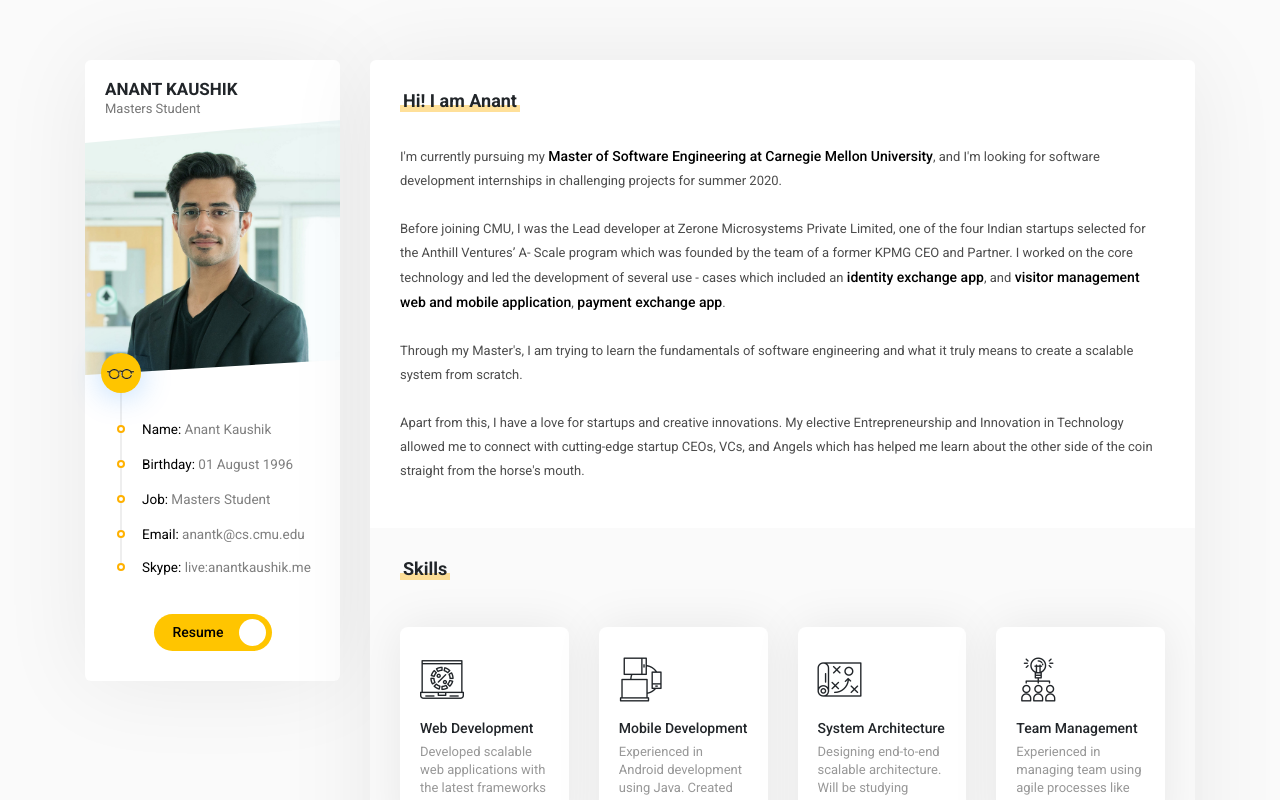
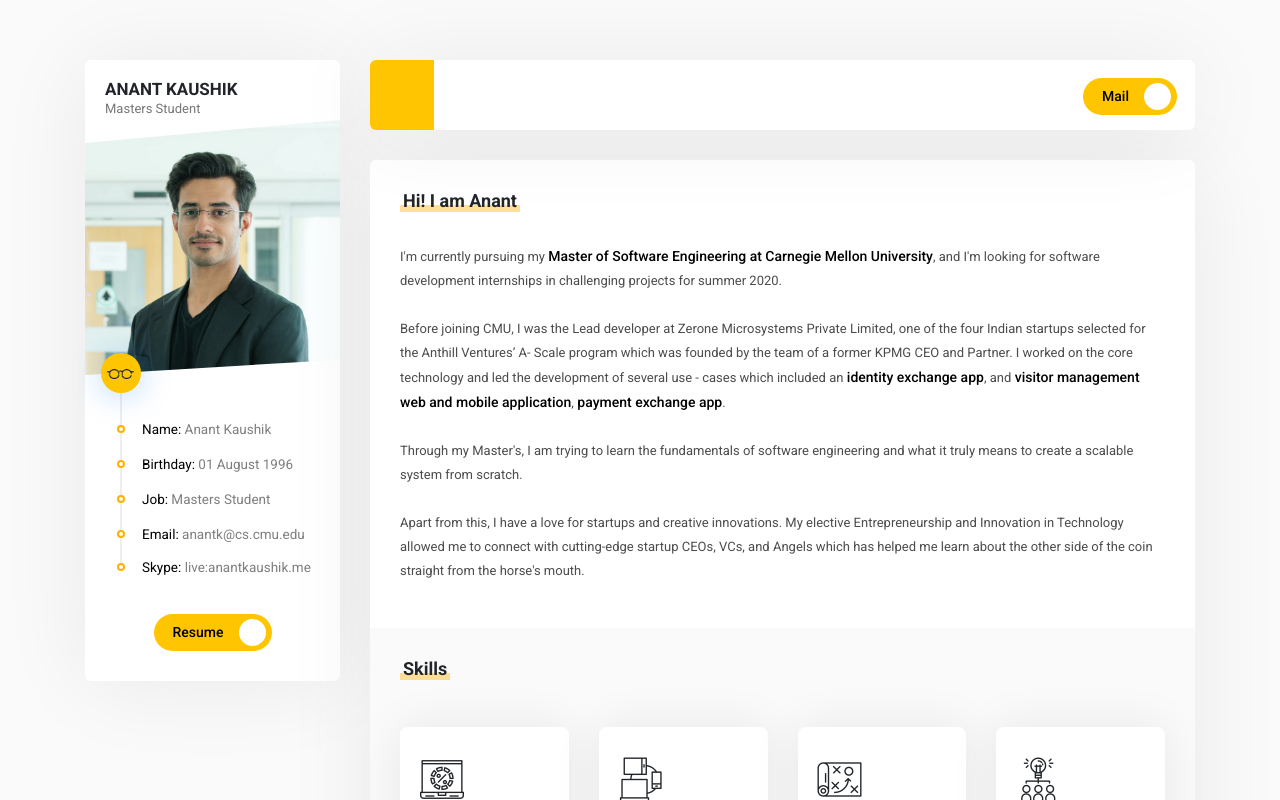
Before and after one commit to anant-kaushik/anantkaushik.com, a React (Create React App) app: page / in a window 1280 px wide. Shown: the top 800 px of the page. Built offline with nearby package versions, Linux system fonts and the light colour scheme; a web font is replaced by a local one.

Commit message:
added nav bar

```diff
--- a/src/components/App/App.css
+++ b/src/components/App/App.css
@@ -98,3 +98,9 @@ html {
 .padbot_60 {
   padding-bottom: 60px;
 }
+
+@media (max-width: 767px) {
+  .hidden-xs {
+    display: none !important;
+  }
+}
--- /dev/null
+++ b/src/components/Tab/Tab.css
@@ -0,0 +1,18 @@
+.nav-tab {
+    font-size: 14px;
+    font-weight: bold;
+    color: #000;
+    padding: 0 10px;
+    line-height: 73px;
+    display: block;
+}
+
+.nav-tab:hover {
+    transition: all ease 0.3s;
+    -webkit-transition: all ease 0.3s;
+    -moz-transition: all ease 0.3s;
+}
+
+.nav-tab:after {
+    border-right: 1px solid #dfdfdf;
+}
--- /dev/null
+++ b/src/components/Tab/Tab.jsx
@@ -0,0 +1,11 @@
+import React from "react";
+
+import "./Tab.css";
+
+const Tab = ({ name }) => (
+    <li >
+        <a href="#tab" className="nav-tab">{name}</a>
+    </li>
+)
+
+export default Tab;
--- /dev/null
+++ b/src/containers/NavBar/NavBar.css
@@ -0,0 +1,103 @@
+header nav {
+    background: #fff;
+    display: inline-block;
+    border-radius: 6px;
+    -moz-border-radius: 6px;
+    -webkit-border-radius: 6px;
+    height: 70px;
+    width: 100%;
+    margin-bottom: 30px;
+    line-height: 70px;
+    box-shadow: 0px 2px 92px 0px rgba(0, 0, 0, 0.07);
+    -webkit-box-shadow: 0px 2px 92px 0px rgba(0, 0, 0, 0.07);
+    -moz-box-shadow: 0px 2px 92px 0px rgba(0, 0, 0, 0.07);
+}
+
+.tabs li {
+    float: left;
+}
+
+.tabs a.home-btn {
+    color: #fff;
+    border-radius: 6px 0 0 6px;
+    -webkit-border-radius: 6px 0 0 6px;
+    -moz-border-radius: 6px 0 0 6px;
+    padding: 0px 24px;
+    float: left;
+    height: 70px;
+    line-height: 70px;
+    margin-right: 10px;
+    transition: all ease 0.4s;
+    line-height: 77px;
+}
+
+.tabs a.home-btn:hover {
+    transition: all ease 0.3s;
+    -webkit-transition: all ease 0.3s;
+    -moz-transition: all ease 0.3s;
+}
+
+.tabs a.home-btn i {
+    font-size: 21px;
+}
+
+header nav .site-btn {
+    margin: 18px 18px 0 5px;
+}
+
+.social-icons a {
+    color: #000;
+    font-size: 12px;
+    transition: all ease 0.2s;
+    width: 24px;
+    height: 18px;
+    display: inline-block;
+}
+
+.social-icons a:hover {
+    font-size: 14px;
+}
+
+.fb:hover {
+    color: #3b5998 !important;
+    transition: all ease 0.2s;
+}
+
+.tw:hover {
+    color: #55acee !important;
+    transition: all ease 0.2s;
+}
+
+.ins:hover {
+    color: #cd486b !important;
+    transition: all ease 0.2s;
+}
+
+.bh:hover {
+    color: #1769ff !important;
+    transition: all ease 0.2s;
+}
+
+.dr:hover {
+    color: #ea4c89 !important;
+    transition: all ease 0.2s;
+}
+
+header nav .menuout {
+    z-index: 10;
+}
+
+header nav .menuout {
+    display: none;
+}
+
+.site-btn {
+    margin: 18px 18px 0 5px;
+}
+
+
+@media (max-width: 768px) {
+    header {
+      margin-top: 30px !important;
+    }
+}
--- /dev/null
+++ b/src/containers/NavBar/NavBar.jsx
@@ -0,0 +1,51 @@
+import React, { Component } from "react";
+import { Row, Col } from "react-bootstrap";
+
+import "./NavBar.css";
+
+const EMAIL = "anantk@cs.cmu.edu";
+
+
+const Tabs = () => (
+    <ul className="tabs">
+        <li className="tab">
+            <a className="home-btn" href="#home">
+                <i className="fa fa-home" aria-hidden="true"></i>
+                <span style={{ display: "none" }}>Cleacer way to remove a warning !!!</span>
+            </a>
+        </li>
+    </ul>
+)
+
+const Links = () => (
+    <div>
+        <a href={"mailto:" + EMAIL} className="pull-right site-btn icon hidden-xs">Mail<i className="fa fa-paper-plane" aria-hidden="true"></i></a>
+    </div>
+
+)
+const Nav = ({ children }) => (
+    <header>
+        <nav>
+            <Row>
+                {children}
+            </Row>
+        </nav>
+    </header>
+)
+
+class NavBar extends Component {
+    render() {
+        return (
+            <Nav>
+                <Col md="8" sm="8" xs="4">
+                    <Tabs />
+                </Col>
+                <Col md="4" sm="4" xs="8">
+                    <Links />
+                </Col>
+            </Nav>
+        )
+    }
+}
+
+export default NavBar;
--- a/src/containers/index.jsx
+++ b/src/containers/index.jsx
@@ -1,7 +1,9 @@
 import Profile from "./Profile/Profile.jsx";
 import Home from "./Home/Home.jsx";
+import NavBar from "./NavBar/NavBar.jsx";
 
 export {
     Profile,
-    Home
+    Home,
+    NavBar
 };
--- a/src/views/HomePage.jsx
+++ b/src/views/HomePage.jsx
@@ -2,15 +2,20 @@ import React from "react";
 import { Row, Col } from "react-bootstrap";
 
 import { Wrapper } from "components";
-import { Profile, Home } from "containers";
+import {
+  Profile,
+  Home,
+  NavBar
+} from "containers";
 
 const HomePage = () => (
   <Wrapper className="top_60">
     <Row>
-      <Col lg="3" md="4">
+      <Col lg="3" md="12">
         <Profile />
       </Col>
-      <Col lg="9" md="8">
+      <Col lg="9" md="12">
+        <NavBar />
         <Home />
       </Col>
     </Row>
```
Also changed, not shown: src/components/index.jsx (+7 -0 lines).
